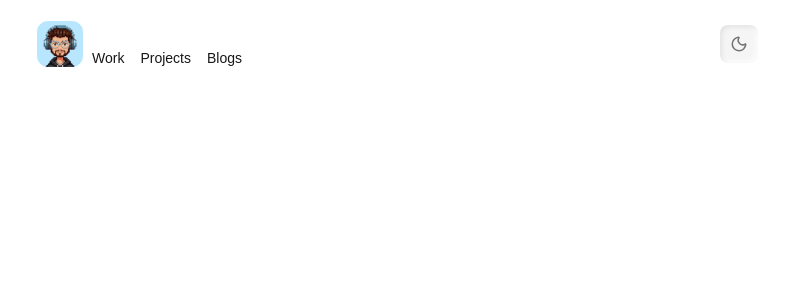
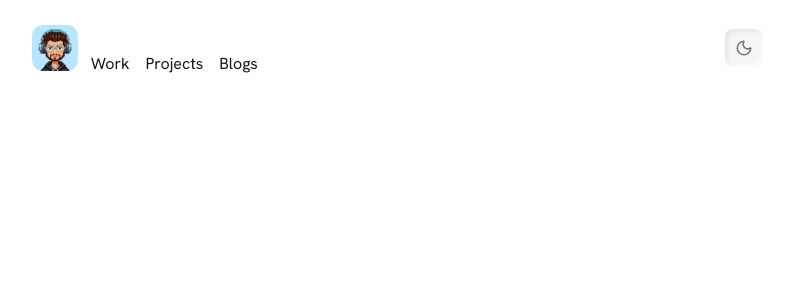
Before and after one commit to kaihere14/next_portfolio, a Next.js app: page / in a window 1280 px wide. Shown: the top 300 px of the page, without its empty margins (243-1035 px from the left). Built offline with nearby package versions, Linux system fonts and the light colour scheme.

Commit message:
feat: Add Hanken Grotesk font, refactor theme provider hook location, and apply minor Navbar style adjustments.

```diff
--- a/app/globals.css
+++ b/app/globals.css
@@ -1,4 +1,8 @@
 @import "tailwindcss";
+@font-face {
+  font-family: "hanken";
+  src: url("/HankenGrotesk-Variable.ttf");
+}
 
 :root {
   --background: #ffffff;
@@ -18,7 +22,7 @@ html.dark {
 body {
   background-color: var(--background);
   color: var(--foreground);
-  font-family: Arial, Helvetica, sans-serif;
+  font-family: "hanken", sans-serif;
   transition:
     background-color 0.3s ease,
     color 0.3s ease;
--- a/app/layout.tsx
+++ b/app/layout.tsx
@@ -2,7 +2,7 @@ import type { Metadata } from "next";
 import { Geist, Geist_Mono } from "next/font/google";
 
 import NavBar from "@/components/Navbar/NavBar";
-import { ThemeProvider } from "@/components/Navbar/ThemeProvider";
+import { ThemeProvider } from "@/hooks/ThemeProvider";
 
 import "./globals.css";
 
--- a/components/Navbar/NavBar.tsx
+++ b/components/Navbar/NavBar.tsx
@@ -7,22 +7,22 @@ import Link from "next/link";
 
 import { Moon, Sun } from "lucide-react";
 
-import { useDark } from "../Navbar/ThemeProvider";
+import { useDark } from "../../hooks/ThemeProvider";
 
 const NavBar = () => {
   const { isDark, setIsDark } = useDark();
   return (
     <nav
       style={{ backdropFilter: "blur(7px)" }}
-      className="mx-5 mt-5 flex items-center justify-between backdrop-blur-[10px] md:mx-auto md:max-w-[1200px] md:justify-around"
+      className="mx-5 flex items-center justify-between pt-5 backdrop-blur-[10px] md:mx-auto md:max-w-[1200px] md:justify-around"
     >
-      <div className="flex items-center justify-between gap-2">
+      <div className="flex items-center justify-between gap-3">
         <div
           className={`flex h-12 w-12 items-center justify-center overflow-hidden rounded-xl border border-white ${isDark ? "bg-amber-300" : "bg-sky-200"}`}
         >
           <Image src="/logo.webp" alt="Logo" width={60} height={60} />
         </div>
-        <div className={`font-md flex gap-4 self-end text-sm font-medium`}>
+        <div className={`font-md font-sm mt-8 flex gap-4 self-end text-[16px]`}>
           <Link href="#work">Work</Link>
           <Link href="#projects">Projects</Link>
           <Link href="/blogs">Blogs</Link>
@@ -31,7 +31,7 @@ const NavBar = () => {
       <div>
         <button
           onClick={() => setIsDark(!isDark)}
-          className={`rounded-lg p-3 transition-all duration-200 sm:p-[10px] ${
+          className={`cursor-pointer rounded-lg p-3 transition-all duration-200 sm:p-[10px] ${
             isDark
               ? "bg-zinc-950 text-white/80 hover:text-yellow-400"
               : "bg-neutral-100 text-neutral-500 hover:text-amber-500"
```
Also changed, not shown: hooks/ThemeProvider.tsx (renamed from components/Navbar/ThemeProvider.tsx), public/HankenGrotesk-Variable.ttf (added).
